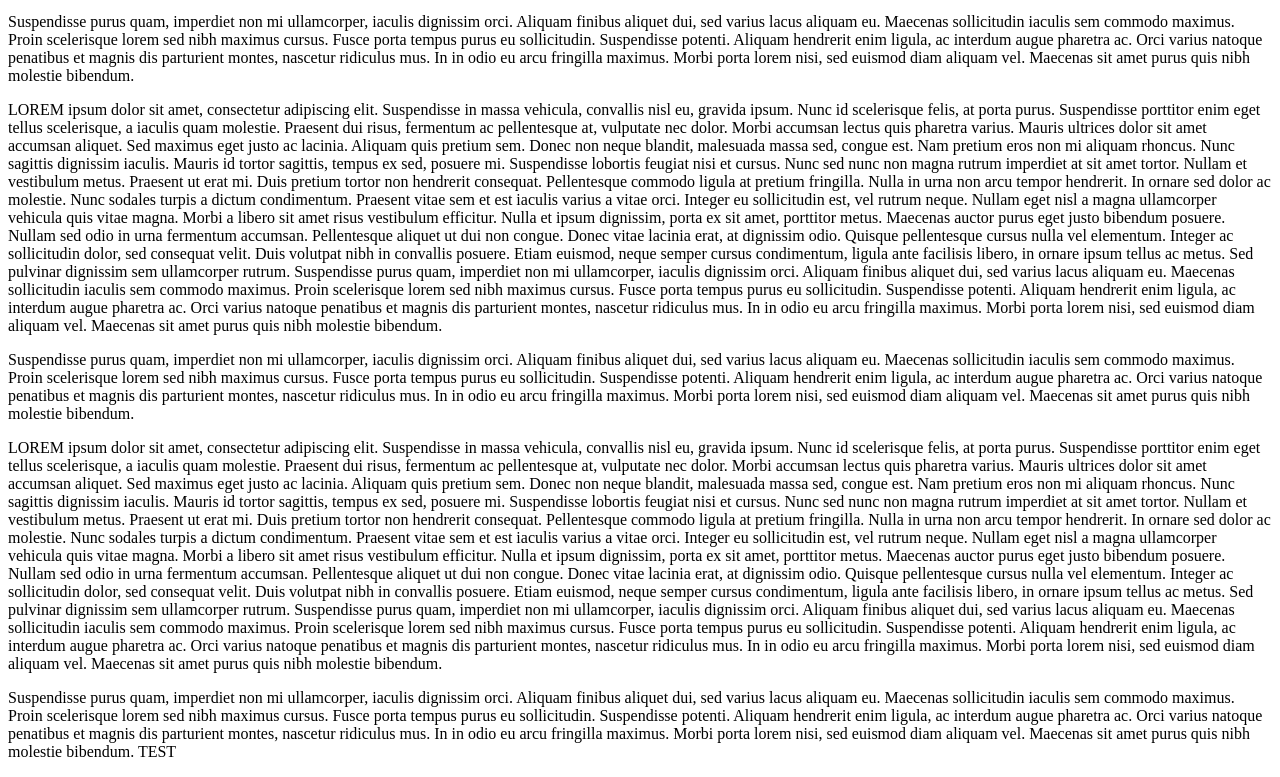
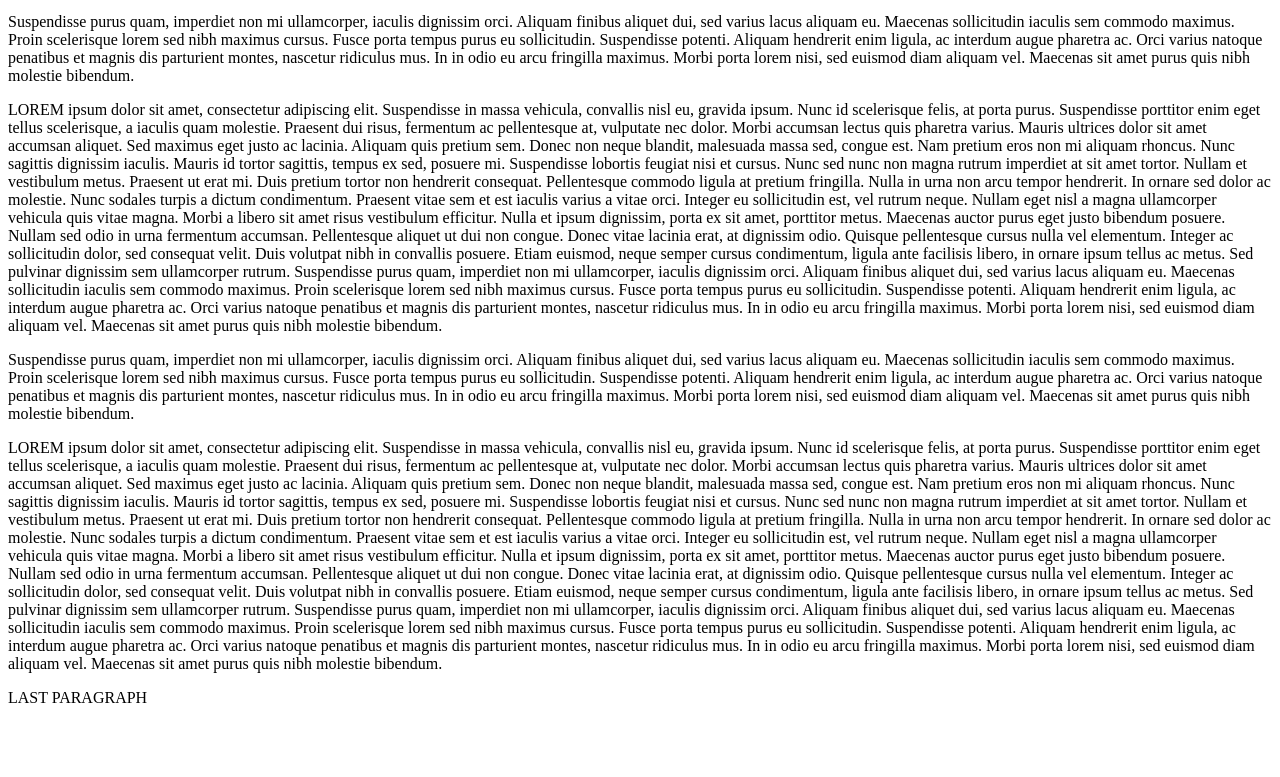
Before and after one commit to kashif06/git-pratice, a plain HTML site: page index.html in a window 1280 px wide. Shown: the part 921-1698 px from the top of the page. After the commit the page ends 1644 px from the top, so only its background shows below. Drawn offline with Linux system fonts and the light colour scheme.

Commit message:
Directly commit message shortcut

```diff
--- a/index.html
+++ b/index.html
@@ -185,12 +185,7 @@
 </p>
 
 <p>
-    Suspendisse purus quam, imperdiet non mi ullamcorper, iaculis dignissim orci. Aliquam finibus aliquet dui, sed
-    varius lacus aliquam eu. Maecenas sollicitudin iaculis sem commodo maximus. Proin scelerisque lorem sed nibh maximus
-    cursus. Fusce porta tempus purus eu sollicitudin. Suspendisse potenti. Aliquam hendrerit enim ligula, ac interdum
-    augue pharetra ac. Orci varius natoque penatibus et magnis dis parturient montes, nascetur ridiculus mus. In in odio
-    eu arcu fringilla maximus. Morbi porta lorem nisi, sed euismod diam aliquam vel. Maecenas sit amet purus quis nibh
-    molestie bibendum. TEST
+    LAST PARAGRAPH
 </p>
 
 </html>
```
Also changed, not shown: 1 other file.
